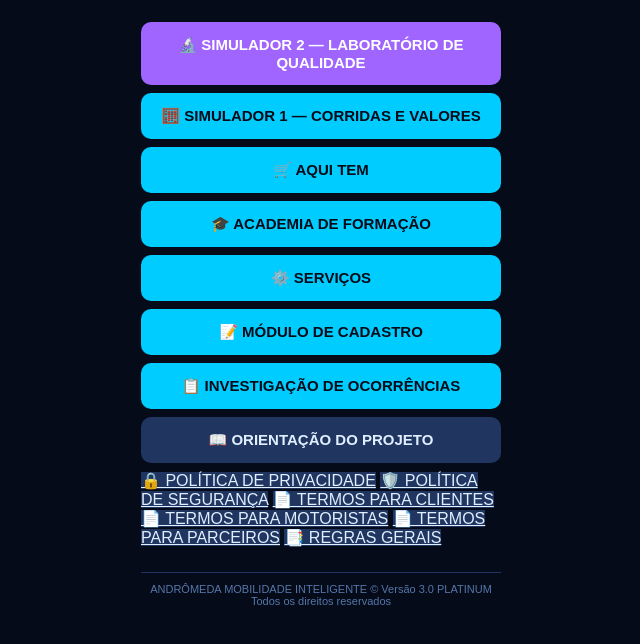
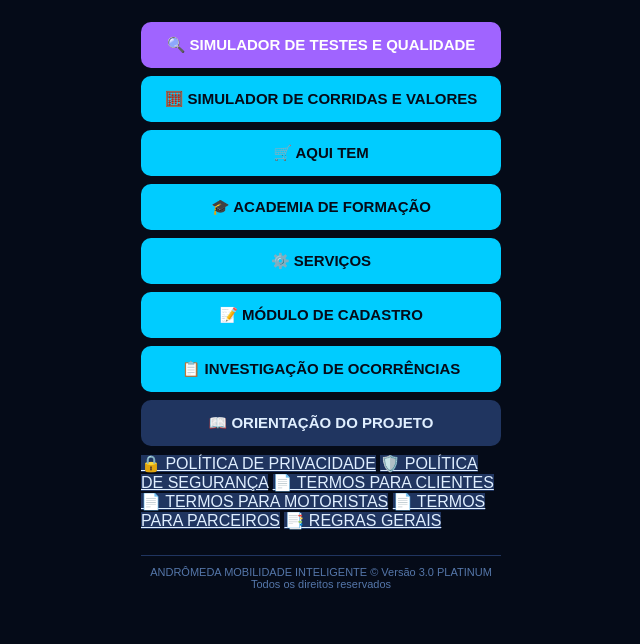
Before and after one commit to fraancival36-code/ANDROMEDA-MOBILIDADE-INTELIGENTE, a plain HTML site: page index.html in a window 1280 px wide. Shown: the part 126-770 px from the top of the page, without its empty margins (319-959 px from the left). Drawn offline with Linux system fonts and the light colour scheme.

Commit message:
Update index.html

```diff
--- a/index.html
+++ b/index.html
@@ -59,9 +59,9 @@
         <div class="autor">Idealizado por Francival Alves Farias</div>
     </div>
 
-    <!-- DOIS SIMULADORES SEPARADOS E COM NOMES EXATOS -->
-    <a href="simulador-laboratorio.html" class="botao botao-platina">🔬 SIMULADOR 2 — LABORATÓRIO DE QUALIDADE</a>
-    <a href="simulador-corridas.html" class="botao">🧮 SIMULADOR 1 — CORRIDAS E VALORES</a>
+    <!-- SIMULADORES COM NOMES CLAROS E ARQUIVOS CORRETOS -->
+    <a href="simulador-testes.html" class="botao botao-platina">🔍 SIMULADOR DE TESTES E QUALIDADE</a>
+    <a href="simulador-corridas.html" class="botao">🧮 SIMULADOR DE CORRIDAS E VALORES</a>
 
     <a href="aqui-tem.html" class="botao">🛒 AQUI TEM</a>
     <a href="academia.html" class="botao">🎓 ACADEMIA DE FORMAÇÃO</a>
@@ -81,6 +81,7 @@
         Todos os direitos reservados
     </div>
 
+    <!-- NÚCLEO DA ANDRÔMEDA -->
     <script src="andromeda-bootstrap.js"></script>
 
 </body>
```
